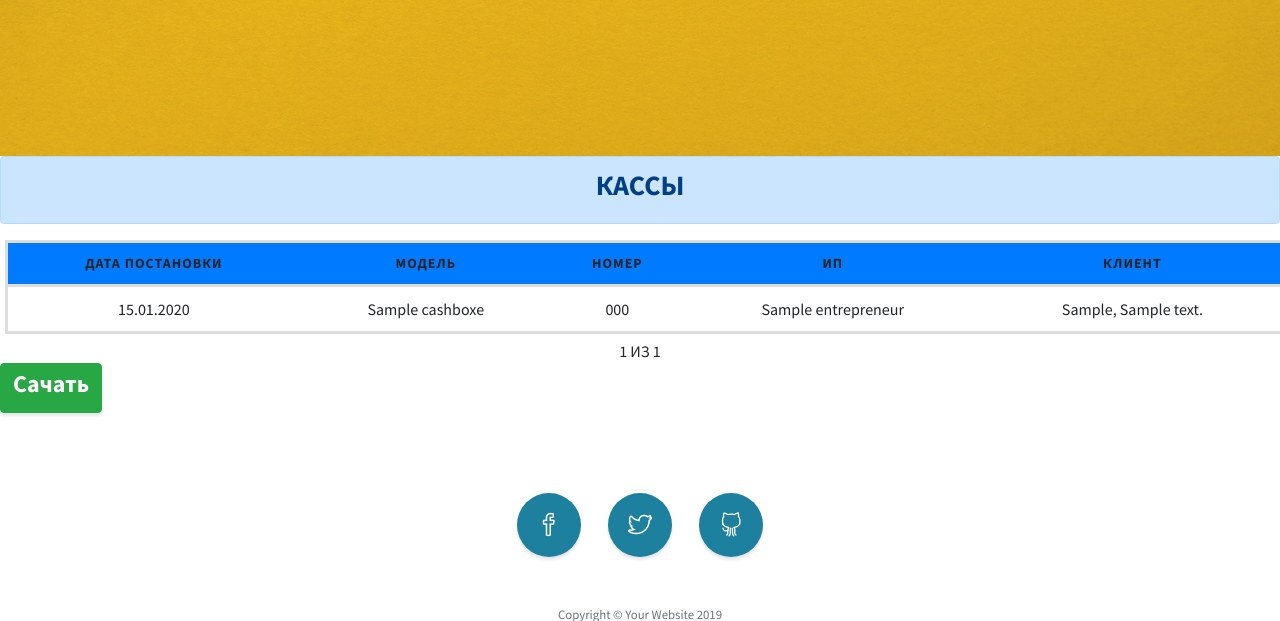
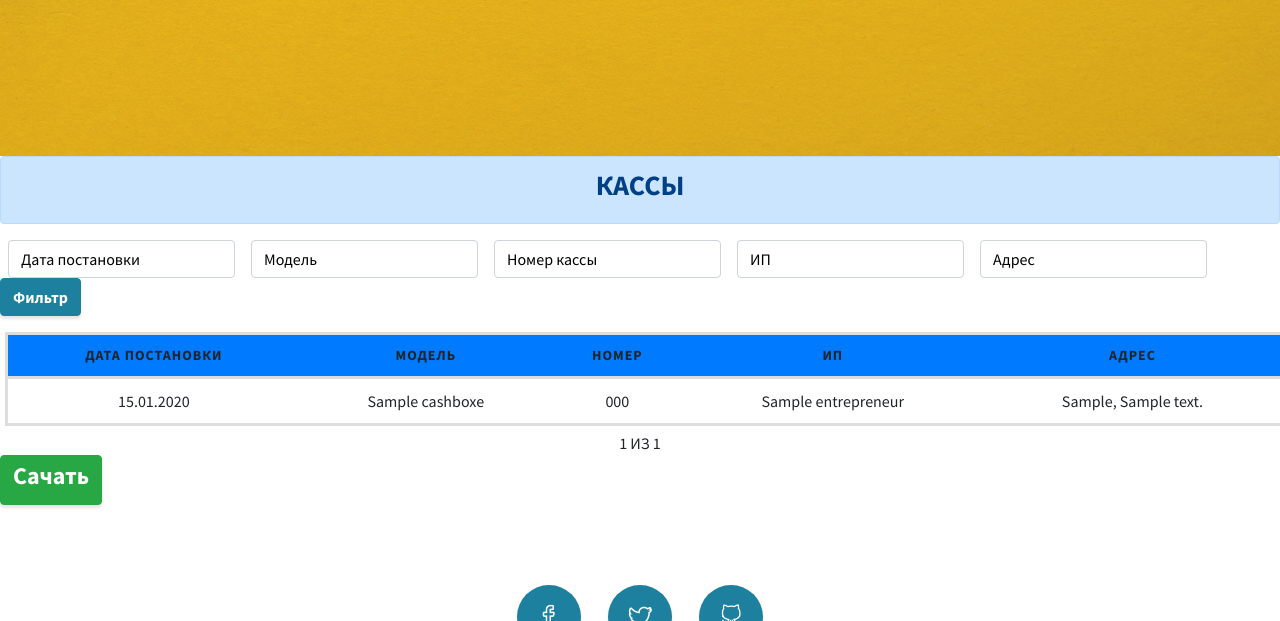
Before and after one commit to AlikBerry/Docbiz_enterprise, a Django app: page /table_cashboxes/ in a window 1280 px wide. Shown: the part 644-1265 px from the top of the page. Run offline with Django 3.2, Linux system fonts and the light colour scheme; a user stored in the database is signed in; tables that the repository leaves empty hold one stand-in row (values such as "Sample post"); some libraries are stand-ins or nearby versions.

Commit message:
release_v2.5

```diff
--- a/docbiz_app/urls.py
+++ b/docbiz_app/urls.py
@@ -11,7 +11,7 @@ urlpatterns = [
     path("base/", views.base, name='base'),
     path("table_trans/", views.table_trans, name='table_trans'),
     path("table_employee/", views.employee, name='emp_salary'),
-    path("table_clients/", views.clients, name='clients'),
+    path("table_clients/", views.clients, name='table_clients'),
     path("table_cashboxes/", views.cashboxes, name='cashboxes'),
     path("table_terminals/", views.terminals, name='terminals'),
     path("transaction_form/", views.add_transaction, name='add_transaction'),
--- a/docbiz_app/views.py
+++ b/docbiz_app/views.py
@@ -80,21 +80,22 @@ def table_trans(request):
             context['sum_incoming'] = ''.join(f'{v}' for k, v in context['queryset'].aggregate(Sum('incoming')).items())
             context['sum_expense'] = ''.join(f'{v}' for k, v in context['queryset'].aggregate(Sum('expense')).items())
             context['balance'] = ''.join(f'{v}' for k, v in context['queryset'].aggregate(Sum('balance')).items())
+            if not context['queryset']:
+                context = login_page_data()
+                return render(request, "table_transaction.html", context)
             return render(request, "table_transaction.html", context)
 
         if request.GET.get('description'):
             description = request.GET.get('description')
-            context['queryset_1'] = Transactions.objects.filter(description=description)
+            context['queryset_1'] = Transactions.objects.filter(description__icontains=description)
             context['sum_incoming'] = ''.join(f'{v}' for k, v in context['queryset_1'].aggregate(Sum('incoming')).items())
             context['sum_expense'] = ''.join(f'{v}' for k, v in context['queryset_1'].aggregate(Sum('expense')).items())
             context['balance'] = ''.join(f'{v}' for k, v in context['queryset_1'].aggregate(Sum('balance')).items())
+            if not context['queryset_1']:
+                context = login_page_data()
+                return render(request, "table_transaction.html", context)
             return render(request, "table_transaction.html", context)
-
-        return render(request, 'table_transaction.html', context)
-
-    else:
-        context = login_page_data()
-        return render(request, 'base.html', context)
+    return render(request, "table_transaction.html", context)
 
 
 
@@ -105,11 +106,12 @@ def employee(request):
    context['employee'] = Employee.objects.all()
    return render(request, 'table_employee.html', context)
 
+
 @login_required(login_url="/login")
 def clients(request):
     context = login_page_data()
     context['clients'] = Clients.objects.all()
-    paginator = Paginator(context['clients'], 70)
+    paginator = Paginator(context['clients'], 50)
     page = request.GET.get('page')
     context['clients'] = paginator.get_page(page)
 
@@ -119,18 +121,26 @@ def clients(request):
         start_date = request.GET.get('start_date')
         end_date = request.GET.get('end_date')
         context['queryset'] = Clients.objects.filter(created_date__range=(start_date, end_date))
+        if not context['queryset']:
+            context = login_page_data()
+            return render(request, 'table_clients.html', context)
         return render(request, 'table_clients.html', context)
-    if request.GET.get('city') or request.GET.get('address'):
+    if request.GET.get('city') or request.GET.get('address') or request.GET.get('type_of_activity'):
         city = request.GET.get('city')
         address = request.GET.get('address')
-        context['queryset_1'] = Clients.objects.filter(city=city, address=address)
-        return render(request, 'table_clients.html', context)
-    if request.GET.get('type_of_activity'):
         type_of_activity = request.GET.get('type_of_activity')
-        context['queryset_2'] = Clients.objects.filter(type_of_activity=type_of_activity)
+        context['queryset_1'] = Clients.objects.filter(Q(city__icontains=city) &
+         Q(address__icontains=address) &
+         Q(type_of_activity__icontains=type_of_activity))
+        if not context['queryset_1']:
+            context = login_page_data()
+            return render(request, 'table_clients.html', context)
         return render(request, 'table_clients.html', context)
 
     return render(request, 'table_clients.html', context)
+
+
+
 
 @login_required(login_url="/login")
 def cashboxes(request):
@@ -140,6 +150,24 @@ def cashboxes(request):
     page = request.GET.get('page')
     context['cashboxes'] = paginator.get_page(page)
 
+    ''' After code is filtering user queryset '''
+
+    if request.GET.get('created_date') or request.GET.get('model_name') or request.GET.get('number_of_cashbox') or request.GET.get('iep') or request.GET.get('client'):
+        created_date = request.GET.get('created_date')
+        model_name = request.GET.get('model_name')
+        number_of_cashbox = request.GET.get('number_of_cashbox')
+        iep = request.GET.get('iep')
+        client = request.GET.get('client')
+        context['queryset'] = Cashboxes.objects.filter(Q(created_date__contains=created_date) &
+        Q(model_name__icontains=model_name) &
+        Q(number_of_cashbox__icontains=number_of_cashbox) &
+        Q(iep__iep_name__icontains=iep) &
+        Q(client__address__icontains=client))
+        print(context['queryset'])
+        if not context['queryset']:
+            context = login_page_data()
+            return render(request, 'table_cashbox.html', context)
+        return render(request, 'table_cashbox.html', context)
     return render(request, 'table_cashbox.html', context)
 
 @login_required(login_url="/login")
@@ -208,6 +236,26 @@ def terminals(request):
     paginator = Paginator(context['terminals'], 50)
     page = request.GET.get('page')
     context['terminals'] = paginator.get_page(page)
+
+    ''' After code is filtering user queryset '''
+
+    if request.GET.get('created_date') or request.GET.get('number_of_terminal') or request.GET.get('iep') or request.GET.get('client'):
+        created_date = request.GET.get('created_date')
+        number_of_terminal = request.GET.get('number_of_terminal')
+        iep = request.GET.get('iep')
+        client = request.GET.get('client')
+        context['queryset'] = Terminal.objects.filter(Q(created_date__contains=created_date) &
+        Q(number_of_terminal__icontains=number_of_terminal) &
+        Q(iep__iep_name__icontains=iep) &
+        Q(client__address__icontains=client))
+        print(context['queryset'])
+        if not context['queryset']:
+            context = login_page_data()
+            return render(request, 'table_terminal.html', context)
+        return render(request, 'table_terminal.html', context)
+    return render(request, 'table_terminal.html', context)
+
+
     return render(request, 'table_terminal.html', context)
 
 @login_required(login_url="/login")
--- a/templates/table_cashbox.html
+++ b/templates/table_cashbox.html
@@ -12,11 +12,49 @@
         function download() { export_table_to_excel('myTable', 'xlsx' || 'xlsx'); }
     </script>
 
+    <style>
+      input[type='text']::placeholder{
+        color: black;
+      }
+      input{
+        margin-left: 0.5em;
+        margin-right: 0.5em;
+      }
+    </style>
+
 
 <link rel="stylesheet" href="{% static 'table/css/main.css' %}">
 <div class="alert alert-primary" role="alert" style="text-align: center">
   <h3>КАССЫ</h3>
 </div>
+
+<div style="margin-bottom:1em;">
+  <form class="form-inline" method="GET">
+
+      <div class="form-group">
+        <input name="created_date"  type="text" class="form-control" placeholder="Дата постановки" onfocus="(this.type='date')"/>
+      </div>
+
+      <div class="form-group" >
+        <input name="model_name"  type="text" class="form-control" placeholder="Модель" />
+      </div>
+
+      <div class="form-group">
+        <input name="number_of_cashbox"  type="text" class="form-control" placeholder="Номер кассы">
+      </div>
+
+      <div class="form-group">
+        <input name="iep"  type="text" class="form-control" placeholder="ИП" />
+      </div>
+
+      <div class="form-group">
+        <input name="client"  type="text" class="form-control" placeholder="Адрес" />
+      </div>
+
+      <button type="submit" class="btn btn-primary">Фильтр</button>
+    </form>
+</div>
+
 
 <div>
   <table id="myTable">
@@ -26,19 +64,33 @@
         <th>МОДЕЛЬ</th>
         <th>НОМЕР</th>
         <th>ИП</th>
-        <th>КЛИЕНТ</th>
+        <th>АДРЕС</th>
       </tr>
     </thead>
     <tbody>
+    {% if queryset %}
+      {% for i in queryset %}
+        <tr>
+          <td data-label="ДАТА ПОСТАНОВКИ">{{ i.created_date|date:'d.m.Y' }}</td>
+          <td data-label="МОДЕЛЬ">{{ i.model_name }}</td>
+          <td data-label="НОМЕР">{{ i.number_of_cashbox }}</td>
+          <td data-label="ИП">{{ i.iep }}</td>
+          <td data-label="АДРЕС">{{ i.client }}</td>
+        </tr>
+      {% endfor %}
+
+    {% else %}
       {% for cash in cashboxes %}
         <tr>
           <td data-label="ДАТА ПОСТАНОВКИ">{{ cash.created_date|date:'d.m.Y' }}</td>
           <td data-label="МОДЕЛЬ">{{ cash.model_name }}</td>
           <td data-label="НОМЕР">{{ cash.number_of_cashbox }}</td>
           <td data-label="ИП">{{ cash.iep }}</td>
-        <td data-label="КЛИЕНТ">{{ cash.client }}</td>
+          <td data-label="АДРЕС">{{ cash.client }}</td>
         </tr>
       {% endfor %}
+
+    {% endif %}
 
     {% for cs in cashbox_detail %}
           <tr>
@@ -46,7 +98,7 @@
             <td data-label="МОДЕЛЬ">{{ cs.model_name }}</td>
             <td data-label="НОМЕР">{{ cs.number_of_cashbox }}</td>
             <td data-label="ИП">{{ cs.iep }}</td>
-            <td data-label="КЛИЕНТ">{{ cs.client }}</td>
+            <td data-label="АДРЕС">{{ cs.client }}</td>
           </tr>
       {% endfor %}
 
--- a/templates/table_transaction.html
+++ b/templates/table_transaction.html
@@ -157,7 +157,6 @@
 </div>
 
 
-
 <div class="pagination" style="display: flex;justify-content: center;">
     <span class="step-links">
         {% if transactions.has_previous %}
```
Also changed, not shown: templates/table_clients.html (+13 -1 lines), templates/table_terminal.html (+47 -2 lines). Lines whose indentation alone changed are shown as unchanged.
